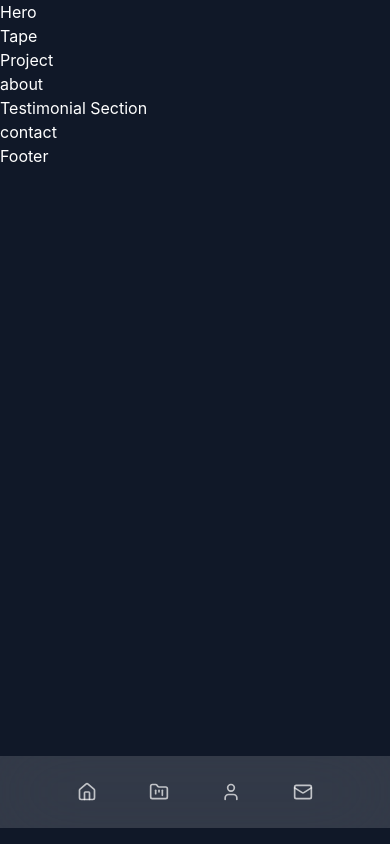
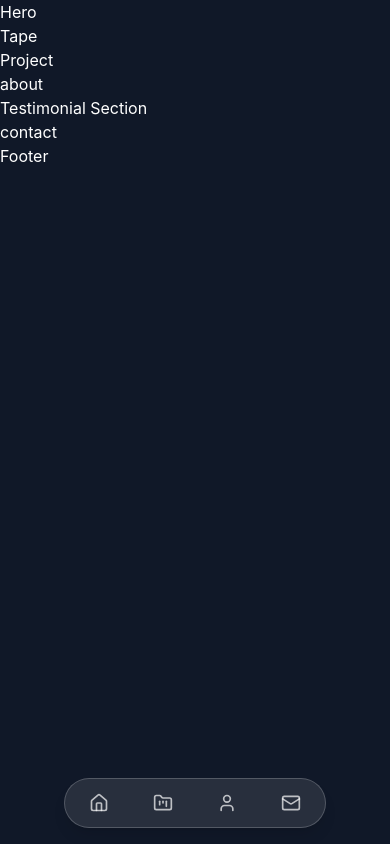
Before and after one commit to Rasmipun/rasmi-portfolio, a Next.js app: page / in a window 390 px wide. Built offline with nearby package versions, Linux system fonts and the light colour scheme.

Commit message:
feat: add mobile bottom navigation

```diff
--- a/Components/ui/Navbar.jsx
+++ b/Components/ui/Navbar.jsx
@@ -1,6 +1,4 @@
-
 import { Home, FolderKanban, Mail, User } from "lucide-react";
-
 
 const navItems = [
   { name: "Home", href: "#", icon: Home },
@@ -11,24 +9,56 @@ const navItems = [
 
 const Navbar = () => {
   return (
-        <div>
-            <nav className="flex gap-5 p-5 ">
+    <nav
+      className="
+        fixed
+        bottom-4
+        left-1/2
+        z-50
+        -translate-x-1/2
+
+        flex
+        gap-3
+        rounded-full
+        border
+        border-white/20
+        bg-white/10
+        p-2
+        backdrop-blur-xl
+        shadow-lg
+
+        md:static
+        md:translate-x-0
+        md:flex
+        md:gap-5
+        md:rounded-none
+        md:border-0
+        md:bg-transparent
+        md:p-5
+        md:backdrop-blur-none
+        md:shadow-none
+      "
+    >
       {navItems.map((item) => {
         const Icon = item.icon;
+
         return (
           <a
             key={item.name}
             href={item.href}
-
             className="
               group
               relative
-              px-4 py-1.5
-              text-md font-semibold
+              rounded-full
+              px-4
+              py-1.5
+              text-md
+              font-semibold
               text-white/70
               transition-colors
               duration-600
               hover:text-white
+
               after:absolute
               after:left-4
               after:bottom-0
@@ -39,31 +69,34 @@ const Navbar = () => {
               after:transition-all
               after:duration-600
               hover:after:w-[calc(100%-2rem)]
+
               md:px-4
               md:py-1.5
-
             "
           >
+            {/* Mobile icon */}
+            <Icon
+              size={20}
+              className="
+                block
+                text-white/70
+                transition-colors
 
-            {/**Mobile icon  */}
-            <Icon size={20}
-            className="block
-            transition-colors
-            duration-400
+                hover:duration-500
                 group-hover:text-primary
-            md:hidden"
-
+                md:hidden
+              "
             />
 
             {/* Desktop text */}
-            <span className="hidden md:block">{item.name}</span>
-
+            <span className="hidden md:block">
+              {item.name}
+            </span>
           </a>
         );
       })}
     </nav>
-    </div>
-    )
-}
+  );
+};
 
 export default Navbar;
--- a/app/layout.tsx
+++ b/app/layout.tsx
@@ -17,7 +17,7 @@ const geistMono = Geist_Mono({
 
 export const metadata: Metadata = {
   title: "Rasmi Portfolio",
-  description: "welcome to my portfolio",
+  description: "My first ever portfolio",
   icons: {
     icon: "/favicon.jpg",
   },
--- a/sections/Header.tsx
+++ b/sections/Header.tsx
@@ -5,7 +5,7 @@ const HeaderSection = () => {
     <header
       className="
         z-50
-        fixed bottom-4 left-0 right-0
+        fixed bottom-0 left-0 right-0
         flex justify-center backdrop-blur-2xl
               bg-white/15
         md:relative md:bottom-auto
```
Lines whose indentation alone changed are shown as unchanged.
